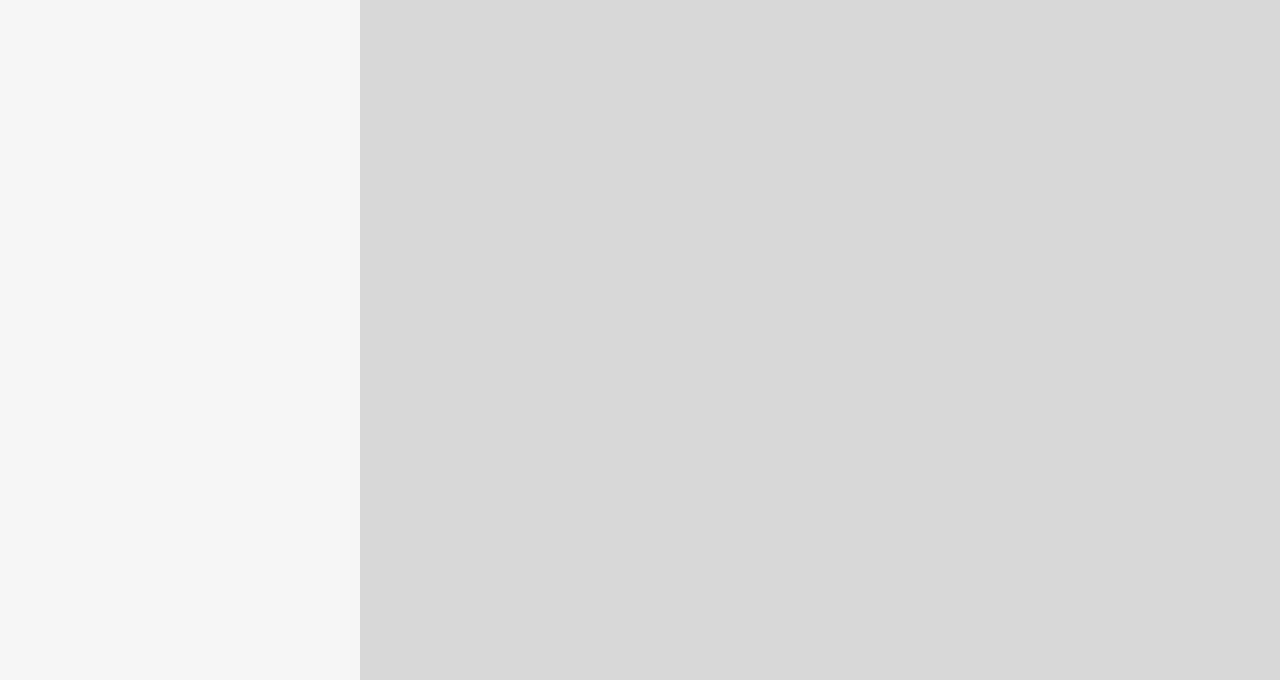
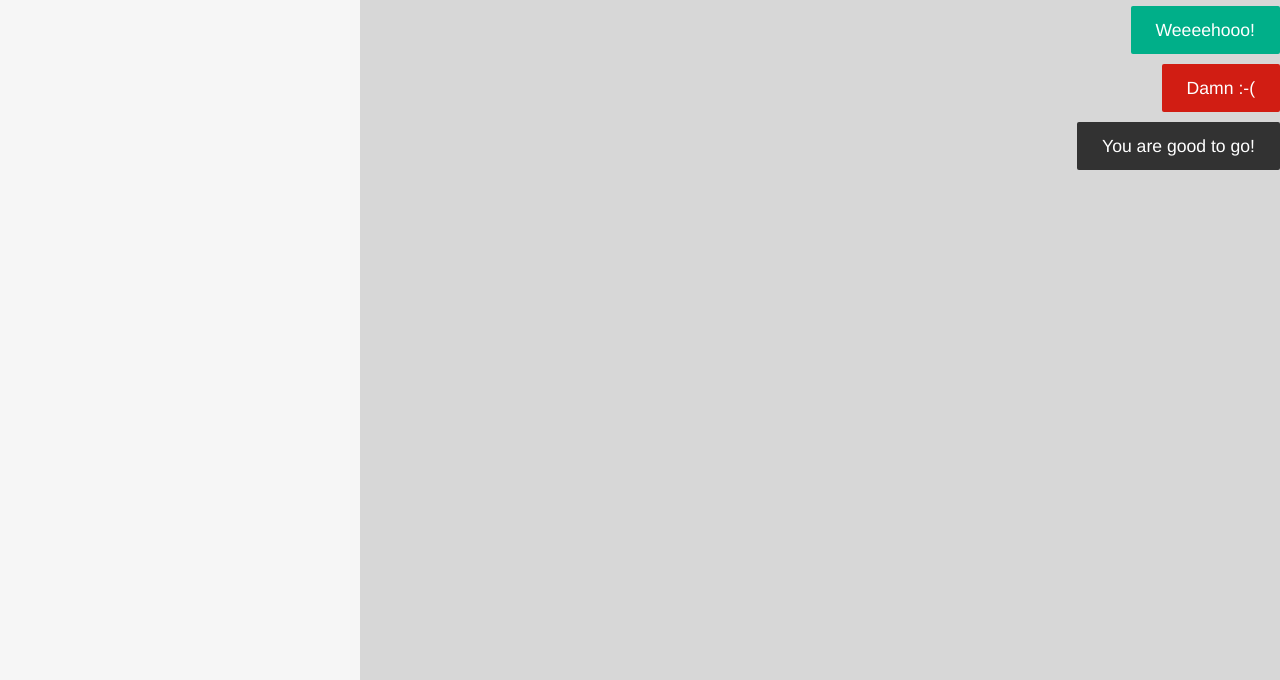
Before and after one commit to wikimaps-dev/wikimaps-html, a plain HTML site: page index.html in a window 1280 px wide. Shown: the part 120-800 px from the top of the page. Drawn offline with Linux system fonts and the light colour scheme.

Commit message:
New alert(infobox) styles
neutral = .alert
progressive = .alert.progressive
negative = .alert.negative

```diff
--- a/css/wikimaps-style.css
+++ b/css/wikimaps-style.css
@@ -110,16 +110,36 @@ nav  {
   border: 1px solid rgb(204, 204, 204);
 }
 
-#infobox {
-  position: absolute;
-  bottom: 0px;
-  margin: 20p
-  right: 0px;
-  left: 0px;
-  padding: 10px;
-  background-color: white;
-  border-color: black;
-  border: 1px;
+.alert-container {
+  float: right;
+  min-width: 30%;
+  right: 0;
+  bottom: 7%;
+  height: 100%;
+}
+
+.alert {
+  float: right;
+  border-radius: 2px;
+  padding: 0 25px;
+  font-size: 1.1rem;
+  font-weight: 300;;
+  clear: both;
+  margin-top: 10px;
+  position: relative;
+  max-width: 100%;
+  height: 48px;
+  line-height: 48px;
+  background-color: rgb(50, 50, 50);
+  color: white;
+}
+
+.alert.progressive {
+  background-color: rgb(0, 175, 137);;
+}
+
+.alert.negative {
+  background-color: rgb(209, 29, 19);
 }
 
 .selectDiv {
--- a/index.html
+++ b/index.html
@@ -131,6 +131,11 @@
 			<div id="map">
 				<h2>Leaflet here</h2>
 			</div>
+			<div class="alert-container">
+				<div class="alert progressive">Weeeehooo!</div>
+				<div class="alert negative">Damn :-(</div>
+				<div class="alert">You are good to go!</div>
+			</div>
 		</div>
 		<!-- RIGHT column ends -->
 	</div>
```
